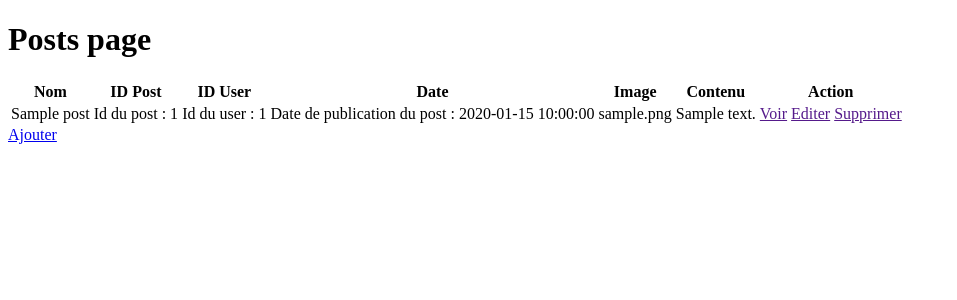
After one commit to Julien-FRA/projet_back, a PHP site: template app/View/Post/post.php in a window 1280 px wide. The commit adds this page. Shown: the top 300 px of the page, without its empty margins (0-957 px from the left). Run offline with PHP 8.4, Linux system fonts and the light colour scheme; the template is opened without the code that fills it: most values are stand-ins (such as "Sample title", 1, 10 or a date in 2020).

Commit message:
Create directory with files
Start CRUD for Posts

```diff
--- a/app/View/Frontend/comments.php
+++ b/app/View/Comment/comments.php
@@ -1,4 +1,4 @@
-<h1>Liste des commentaires</h1>
+<h1>Comments page</h1>
 
 <?php
 /** @var $comments \App\Entity\Comment */
@@ -7,6 +7,7 @@ foreach ($comments as $comment){
   ?>
       <p><?= $comment->getContent(); ?></p>
       <p><?= $comment->getIdUser(); ?></p>
+      <p><?= $comment->getIdPost(); ?></p>
 <?php
 }
 ?>
--- /dev/null
+++ b/app/View/Post/post.php
@@ -0,0 +1,37 @@
+<h1>Posts page</h1>
+
+<table>
+    <thead>
+        <th>Nom</th>
+        <th>ID Post</th>
+        <th>ID User</th>
+        <th>Date</th>
+        <th>Image</th>
+        <th>Contenu</th>
+        <th>Action</th>
+    </thead>
+    <tbody>
+        <?php
+        /** @var $posts \App\Entity\Post */
+
+        foreach ($posts as $post) {
+        ?>
+            <tr>
+                <td><?= $post->getTitle(); ?></td>
+                <td>Id du post : <?= $post->getIdPost(); ?></td>
+                <td>Id du user : <?= $post->getIdUser(); ?></td>
+                <td>Date de publication du post : <?= $post->getCreatedAt(); ?></td>
+                <td><?= $post->getImage(); ?></td>
+                <td><?= $post->getContent(); ?></td>
+                <td>
+                    <a href="">Voir</a>
+                    <a href="">Editer</a>
+                    <a href="">Supprimer</a>
+                </td>
+            </tr>
+        <?php
+        }
+        ?>
+    </tbody>
+</table>
+<a href="add_post.php">Ajouter</a>
--- a/app/View/Frontend/user.php
+++ b/app/View/User/user.php
@@ -1,4 +1,4 @@
-<h1>Liste des utilisateurs</h1>
+<h1>Users page</h1>
 
 <?php
 /** @var $users \App\Entity\User */
--- a/app/src/Controller/BaseController.php
+++ b/app/src/Controller/BaseController.php
@@ -18,9 +18,7 @@ abstract class BaseController
     public function render(string $view, array $variables, string $pageTitle)
     {
         $template = './../View/template.php';
-        var_dump($template);
         $view = './../View/' . $view . '.php';
-        var_dump($view);
 
         foreach ($variables as $key => $variable) {
             ${$key} = $variable;
--- a/app/src/Controller/CommentController.php
+++ b/app/src/Controller/CommentController.php
@@ -17,7 +17,7 @@ class CommentController extends BaseController
 
         $comments = $manager->findAllComments();
 
-        $this->render('Frontend/comments', ['comments' => $comments], 'Page Comments');
+        $this->render('Comment/comments', ['comments' => $comments], 'Page Comments');
     }
 
     /**
--- a/app/src/Controller/UserController.php
+++ b/app/src/Controller/UserController.php
@@ -17,7 +17,7 @@ class UserController extends BaseController
 
         $users = $manager->findAllUsers();
 
-        $this->render('Frontend/user', ['users' => $users], 'Page User');
+        $this->render('User/user', ['users' => $users], 'Page User');
     }
 
     /**
```
Also changed, not shown: app/View/Frontend/home.php (deleted, +0 -17 lines), app/src/Controller/PostController.php (+15 -1 lines), app/src/Manager/PostManager.php (+74 -1 lines), app/View/Auth/login.php (added), app/View/Post/add_post.php (added).
